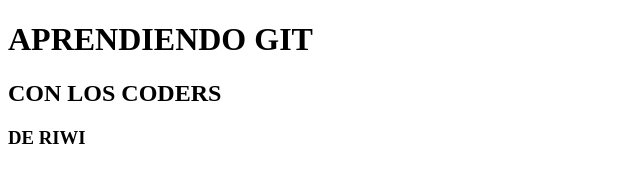
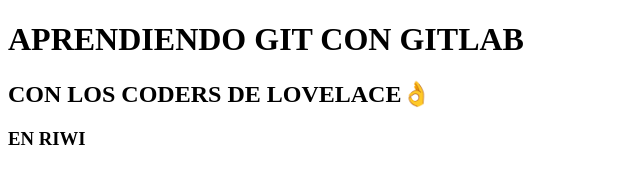
Before and after one commit to SimonF2601/GIT_LOVELACE, a plain HTML site: page 02 - Ramas/index.html in a window 1280 px wide. Shown: the whole page, without its empty margins (0-640 px from the left). Drawn offline with Linux system fonts and the light colour scheme.

Commit message:
Cambie los titles

```diff
--- a/02 - Ramas/index.html
+++ b/02 - Ramas/index.html
@@ -6,9 +6,9 @@
     <title>Document</title>
 </head>
 <body>
-    <h1>APRENDIENDO GIT</h1>
-    <h2>CON LOS CODERS </h2>
-    <h3>DE RIWI</h3>
+    <h1>APRENDIENDO GIT CON GITLAB</h1>
+    <h2>CON LOS CODERS DE LOVELACE👌 </h2>
+    <h3>EN RIWI</h3>
 
 </body>
 </html>
```
Also changed, not shown: 2 other files.
